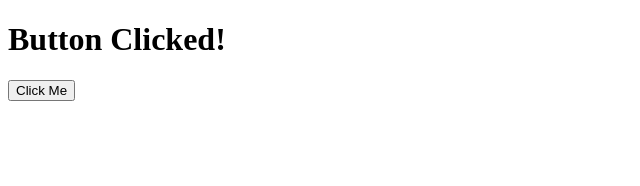
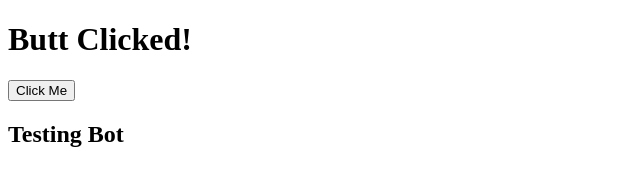
Before and after one commit to Snehasis95/testing-bot, a plain HTML site: page index.html in a window 1280 px wide. Both pictures are taken after a click on the button "Click Me". Shown: the whole page, without its empty margins (0-640 px from the left). Drawn offline with Linux system fonts and the light colour scheme.

Commit message:
16th commit

```diff
--- a/index.html
+++ b/index.html
@@ -9,10 +9,11 @@
     <h1 id="heading">hello</h1>
 
 <button onclick="changeText()">Click Me</button>
-
+<h2>Testing Bot</h2>
     <script>
         function changeText() {
-            document.getElementById("heading").innerText = "Button Clicked!";
+            document.getElementById("heading").innerText = "Butt Clicked!";
+
         }
     </script>
 
```
